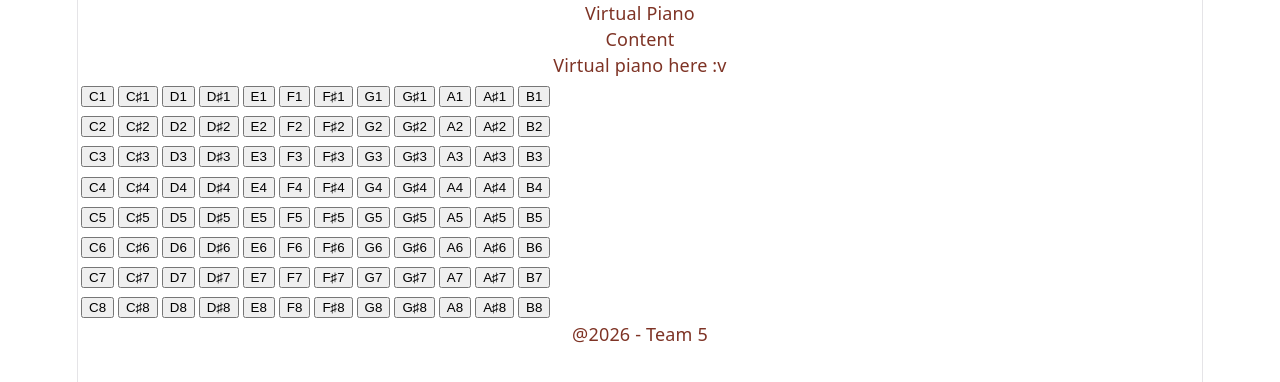
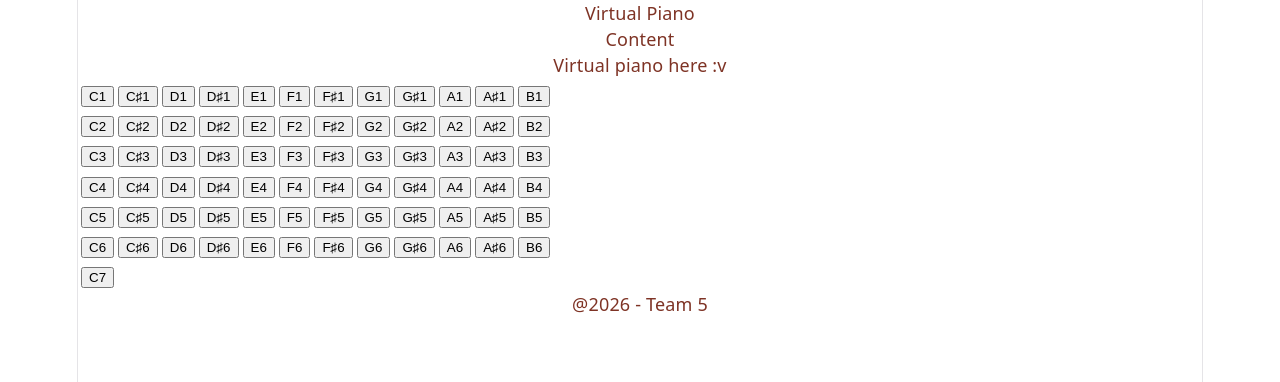
Before and after one commit to irvine-qn/Interactive-piano-website-FrontEnd, a React (Vite) app: page / in a window 1280 px wide. Shown: the top 382 px of the page. Built offline with nearby package versions, Linux system fonts and the light colour scheme.

Commit message:
refactor(home.jsx): remove unused piano key buttons for cleaner layout

```diff
--- a/src/virtual-piano/home.jsx
+++ b/src/virtual-piano/home.jsx
@@ -238,77 +238,6 @@ const home = () => (
           <td>
             <button>C7</button>
           </td>
-          <td>
-            <button>C♯7</button>
-          </td>
-          <td>
-            <button>D7</button>
-          </td>
-          <td>
-            <button>D♯7</button>
-          </td>
-          <td>
-            <button>E7</button>
-          </td>
-          <td>
-            <button>F7</button>
-          </td>
-          <td>
-            <button>F♯7</button>
-          </td>
-          <td>
-            <button>G7</button>
-          </td>
-          <td>
-            <button>G♯7</button>
-          </td>
-          <td>
-            <button>A7</button>
-          </td>
-          <td>
-            <button>A♯7</button>
-          </td>
-          <td>
-            <button>B7</button>
-          </td>
-        </tr>
-        <tr>
-          <td>
-            <button>C8</button>
-          </td>
-          <td>
-            <button>C♯8</button>
-          </td>
-          <td>
-            <button>D8</button>
-          </td>
-          <td>
-            <button>D♯8</button>
-          </td>
-          <td>
-            <button>E8</button>
-          </td>
-          <td>
-            <button>F8</button>
-          </td>
-          <td>
-            <button>F♯8</button>
-          </td>
-          <td>
-            <button>G8</button>
-          </td>
-          <td>
-            <button>G♯8</button>
-          </td>
-          <td>
-            <button>A8</button>
-          </td>
-          <td>
-            <button>A♯8</button>
-          </td>
-          <td>
-            <button>B8</button>
-          </td>
         </tr>
       </table>
     </div>
```
